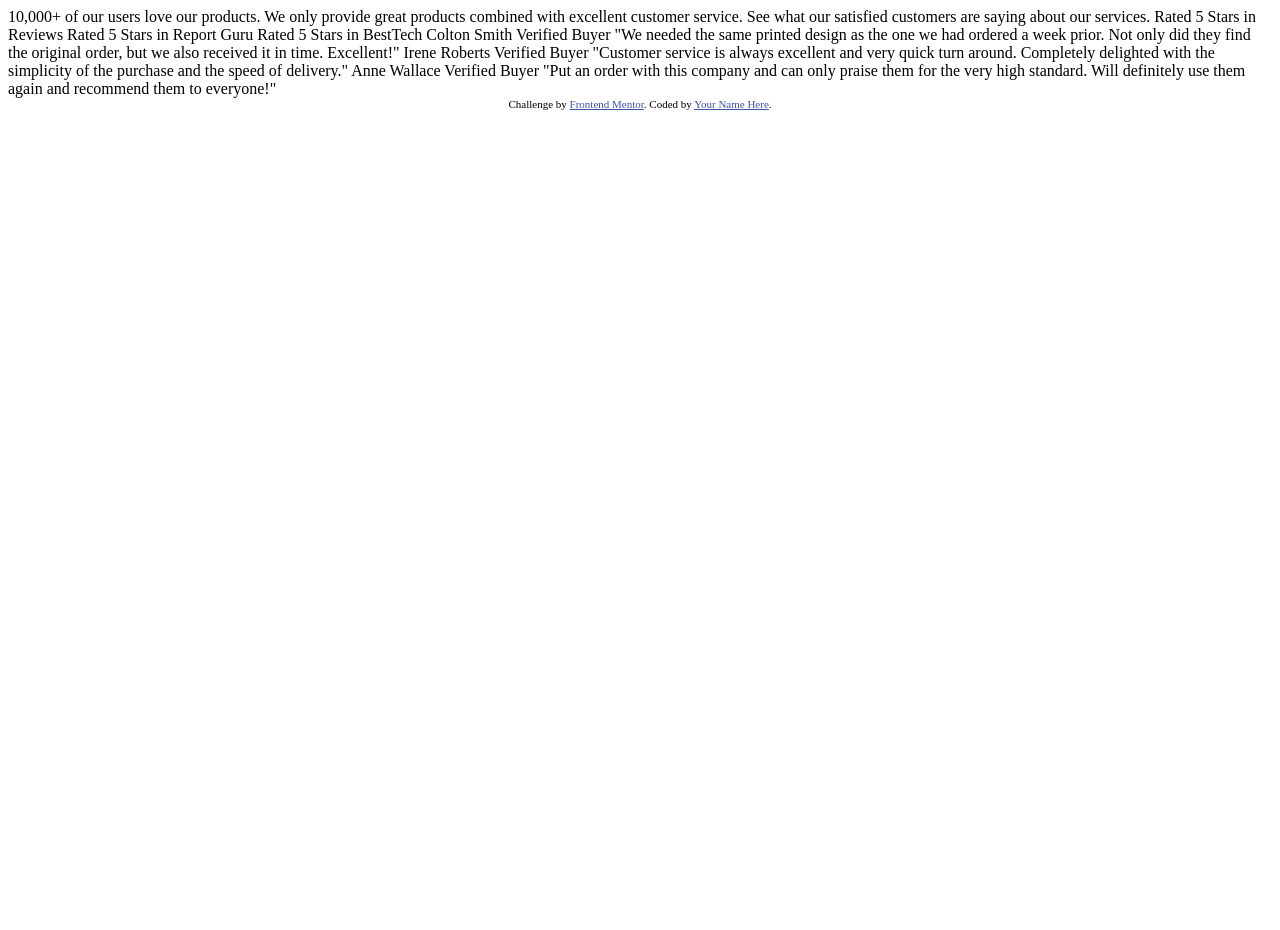
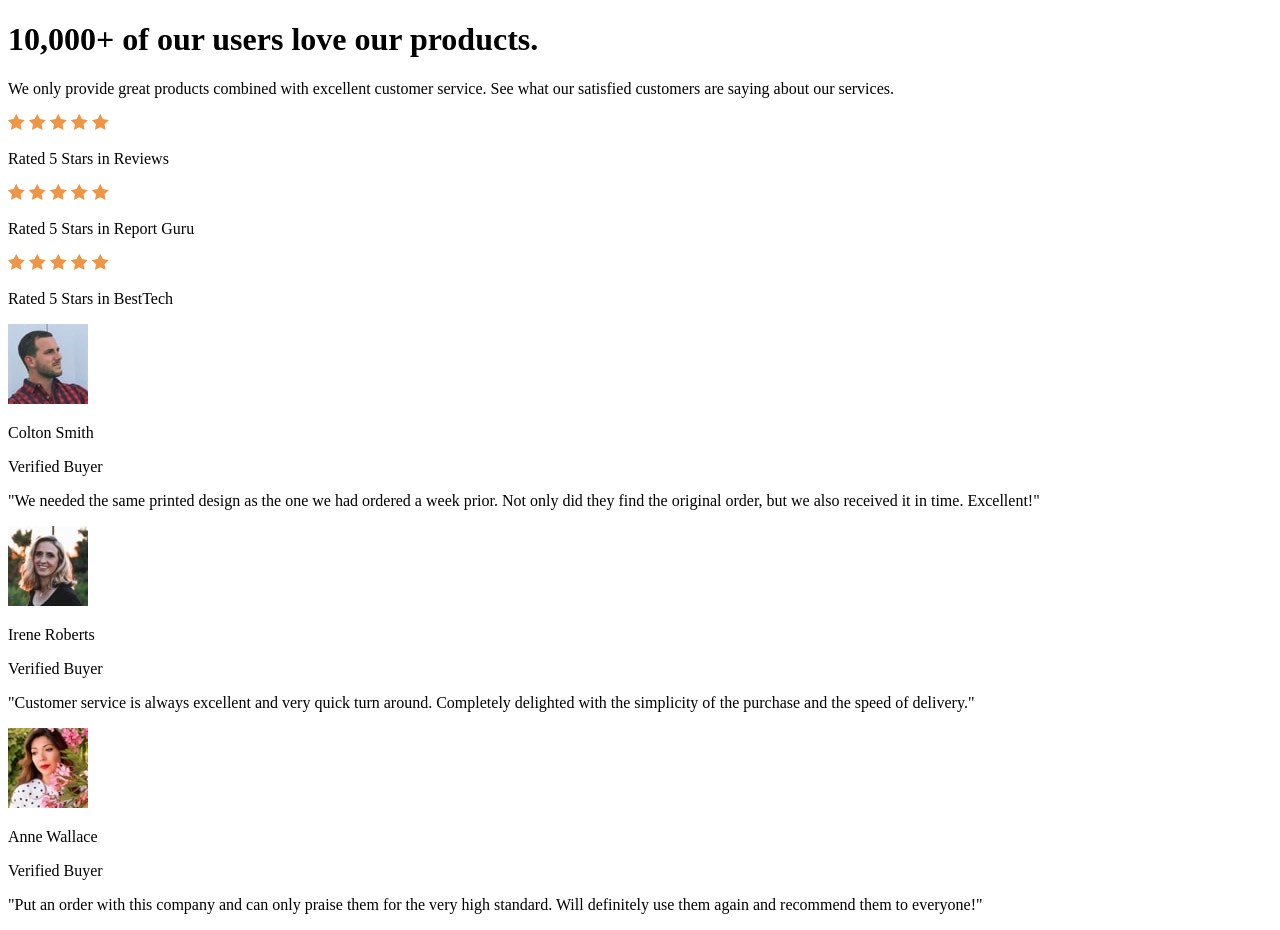
Before and after one commit to njorogejeff/social-proof-section, a plain HTML site: page index.html in a window 1280 px wide. Before the commit the page ends 800 px from the top, so only its background shows below. Drawn offline with Linux system fonts and the light colour scheme.

Commit message:
modified the html file structure

```diff
--- a/index.html
+++ b/index.html
@@ -1,61 +1,91 @@
 <!DOCTYPE html>
 <html lang="en">
-  <head>
-    <meta charset="UTF-8" />
-    <meta name="viewport" content="width=device-width, initial-scale=1.0" />
-    <!-- displays site properly based on user's device -->
+<head>
+  <meta charset="UTF-8">
+  <meta http-equiv="X-UA-Compatible" content="IE=edge">
+  <meta name="viewport" content="width=device-width, initial-scale=1.0">
+  <link rel="icon" href="./images/favicon-32x32.png" sizes="32x32" type="image/png">
+  <link rel="stylesheet" href="./css/style.css">
+  <title>Social Proof Section</title>
+</head>
+<body>
+  <div class="card__container">
+    <h1 class="card__title">10,000+ of our users love our products.</h1>
+    <p class="card__description">
+      We only provide great products combined with excellent customer service. See what our satisfied customers are saying about our services.
+    </p>
 
-    <link
-      rel="icon"
-      type="image/png"
-      sizes="32x32"
-      href="./images/favicon-32x32.png"
-    />
+    <div class="card__ratings">
+      <div class="reviews rating">
+        <div class="star__rating">
+          <img src="./images/icon-star.svg" alt="">
+          <img src="./images/icon-star.svg" alt="">
+          <img src="./images/icon-star.svg" alt="">
+          <img src="./images/icon-star.svg" alt="">
+          <img src="./images/icon-star.svg" alt="">
+        </div>
+        <p class="rating__desc">Rated 5 Stars in Reviews</p>
+      </div>
+      <div class="report__guru rating">
+        <div class="star__rating">
+          <img src="./images/icon-star.svg" alt="">
+          <img src="./images/icon-star.svg" alt="">
+          <img src="./images/icon-star.svg" alt="">
+          <img src="./images/icon-star.svg" alt="">
+          <img src="./images/icon-star.svg" alt="">
+        </div>
+        <p class="rating__desc">Rated 5 Stars in Report Guru</p>
+      </div>
+      <div class="best__tech rating">
+        <div class="star__rating">
+          <img src="./images/icon-star.svg" alt="">
+          <img src="./images/icon-star.svg" alt="">
+          <img src="./images/icon-star.svg" alt="">
+          <img src="./images/icon-star.svg" alt="">
+          <img src="./images/icon-star.svg" alt="">
+        </div>
+        <p class="rating__description">Rated 5 Stars in BestTech</p>
+      </div>
+    </div>
 
-    <title>Frontend Mentor | Social proof section</title>
-
-    <!-- Feel free to remove these styles or customise in your own stylesheet 👍 -->
-    <style>
-      .attribution {
-        font-size: 11px;
-        text-align: center;
-      }
-      .attribution a {
-        color: hsl(228, 45%, 44%);
-      }
-    </style>
-  </head>
-  <body>
-    10,000+ of our users love our products.
-
-    We only provide great products combined with excellent customer service.
-    See what our satisfied customers are saying about our services.
-
-    Rated 5 Stars in Reviews
-    Rated 5 Stars in Report Guru
-    Rated 5 Stars in BestTech
-
-    Colton Smith
-    Verified Buyer
-    "We needed the same printed design as the one we had ordered a week prior.
-    Not only did they find the original order, but we also received it in time.
-    Excellent!"
-
-    Irene Roberts
-    Verified Buyer
-    "Customer service is always excellent and very quick turn around. Completely
-    delighted with the simplicity of the purchase and the speed of delivery."
-
-    Anne Wallace
-    Verified Buyer
-    "Put an order with this company and can only praise them for the very high
-    standard. Will definitely use them again and recommend them to everyone!"
-
-    <div class="attribution">
-      Challenge by
-      <a href="https://www.frontendmentor.io?ref=challenge" target="_blank"
-        >Frontend Mentor</a
-      >. Coded by <a href="#">Your Name Here</a>.
+    <div class="customer__feedback">
+      <div class="customer card">
+        <div class="customer__description">
+          <img src="./images/image-colton.jpg" alt="" class="customer__img">
+          <div class="customer__details">
+            <p class="customer__name">Colton Smith</p>
+            <p class="customer__tag">Verified Buyer</p>
+          </div>
+        </div>
+        <p class="customer__comments">
+          "We needed the same printed design as the one we had ordered a week prior. Not only did they find the original order, but we also received it in time. Excellent!"
+        </p>
+      </div>
+      <div class="customer card">
+        <div class="customer__description">
+          <img src="./images/image-irene.jpg" alt="" class="customer__img">
+          <div class="customer__details">
+            <p class="customer__name">Irene Roberts</p>
+            <p class="customer__tag">Verified Buyer</p>
+          </div>
+        </div>
+        <p class="customer__comments">
+          "Customer service is always excellent and very quick turn around. Completely delighted with the simplicity of the purchase and the speed of delivery."
+        </p>
+      </div>
+      <div class="customer card">
+        <div class="customer__description">
+          <img src="./images/image-anne.jpg" alt="" class="customer__img">
+          <div class="customer__details">
+            <p class="customer__name">Anne Wallace</p>
+            <p class="customer__tag">Verified Buyer</p>
+          </div>
+        </div>
+        <p class="customer__comments">
+          "Put an order with this company and can only praise them for the very high standard. Will definitely use them again and recommend them to everyone!"
+        </p>
+      </div>
     </div>
-  </body>
+  </div>
+</body>
 </html>
```
